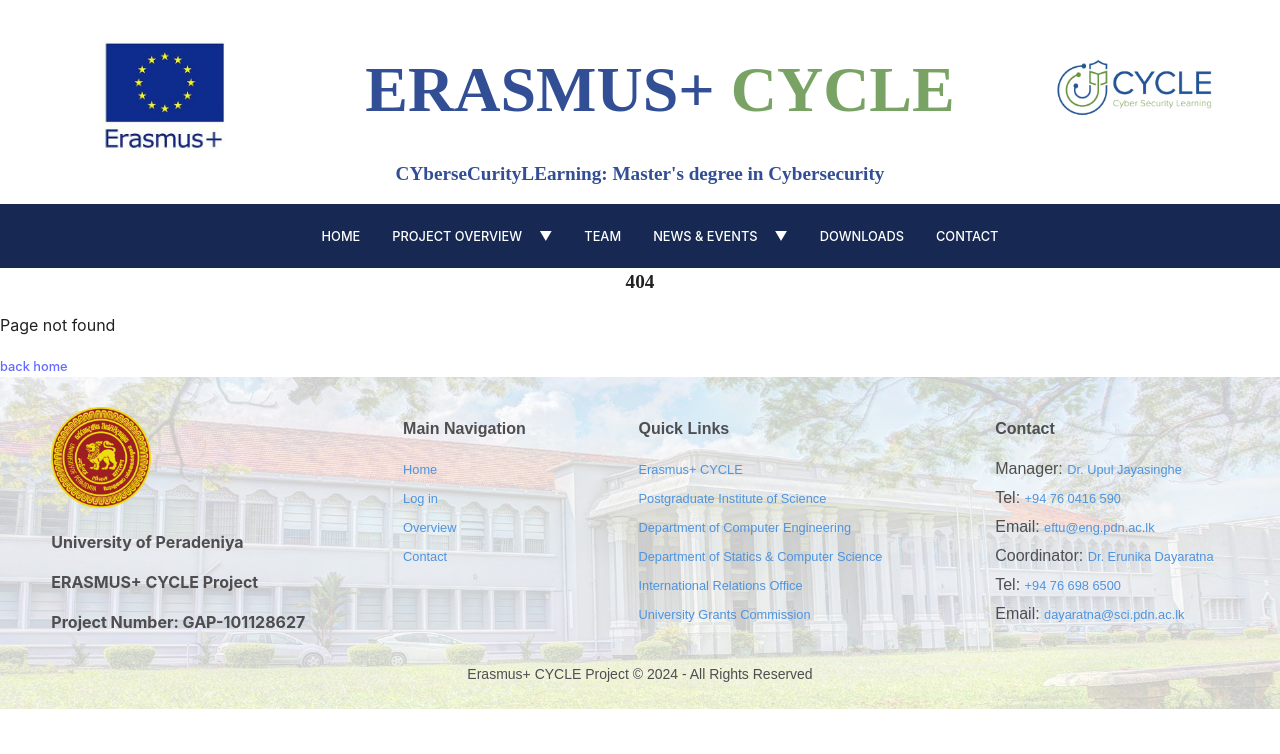
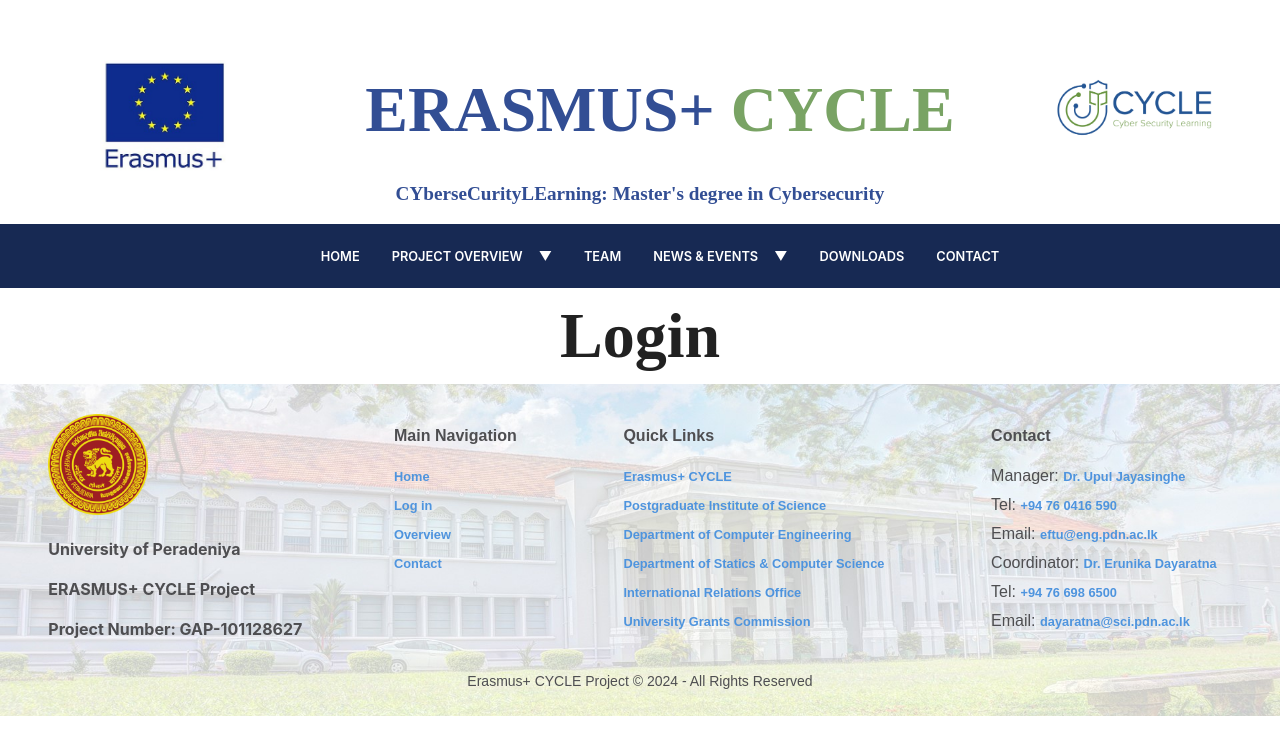
Before and after one commit to cepdnaclk/e20-co225-Erasmus-plus-Project-Web-and-MIS, a React (Vite) app in the folder front-end/: page /login in a window 1280 px wide. Shown: the top 754 px of the page. Built offline with nearby package versions, Linux system fonts and the light colour scheme.

Commit message:
Update Login.jsx

```diff
--- a/front-end/src/App.jsx
+++ b/front-end/src/App.jsx
@@ -5,6 +5,7 @@
 import './components/Header.css'
 // import './components/Footer.css'
 
+import Login from './Pages/Login';
 import Home from './Pages/Home';
 import Team from './Pages/Team';
 import News from './Pages/News';
@@ -25,6 +26,7 @@
     <BrowserRouter>
     <nav> <Header/> </nav>
       <Routes>
+          <Route path = 'login' element = {<Login />} />
           <Route path = '/' element = {<Home />} />
           <Route path = 'project overview' element = {<SharedLayoutProjectOverview />}>
             <Route index element = {<SharedLayoutProjectOverview />}/>
--- /dev/null
+++ b/front-end/src/Pages/Login.jsx
@@ -0,0 +1,9 @@
+function Login() {
+    return(
+      <>
+      <h1>Login</h1>
+        </>
+    );
+  }
+
+  export default Login;
--- a/front-end/src/components/Header.css
+++ b/front-end/src/components/Header.css
@@ -4,7 +4,7 @@
     color-scheme: light dark;
     color: rgba(0, 0, 0, 0.87);
     background-color: #ffffff;
-
+    text-decoration: none;
     font-synthesis: none;
     text-rendering: optimizeLegibility;
     -webkit-font-smoothing: antialiased;
@@ -20,11 +20,11 @@
   a {
     font-weight: 600;
     font-size: 0.9em;
-    color: #646cff;
-    text-decoration: inherit;
+    color: white;
+    text-decoration: none;
   }
   a:hover {
-    color: #535bf2;
+    color: white;
   }
 
   h1 {
@@ -46,7 +46,7 @@
     display: flex;
     justify-content: space-between;
     align-items: center;
-    margin-top: 20px;
+    margin-top: 40px;
     padding: 0px 0px;
     margin-bottom: 0px;
     box-sizing: border-box;
@@ -181,9 +181,8 @@
     }
 
     a {
-      font-weight: 500;
+      font-weight: 600;
       font-size: 0.8em;
-      color: #646cff;
       text-decoration: inherit;
     }
 
--- a/front-end/src/components/Header.jsx
+++ b/front-end/src/components/Header.jsx
@@ -1,20 +1,40 @@
-import React, {useState} from 'react';
-import {Link, Outlet} from 'react-router-dom';  // //Add page routing using router dom
+import React, {useState, useEffect} from 'react';
+import {Link, Outlet, useLocation} from 'react-router-dom';  // //Add page routing using router dom
 
 import cylcleLogo from '../assets/CYCLE-logo.png';
 import erasmusLogo from '../assets/erasmus-plus-logo.jpg';
+import style from '../pageStyling/Login.module.css';
 
 function Header(){
     // Constants for hamburger menu
     const [menuOpen, setMenuOpen] = useState(false);
 
+    // Constants for login button
+    const [isVisible, setIsVisible] = useState(true);
+
+    // Get the current location
+    const location = useLocation();
+
     // set hamburger menu to close when a link is clicked
     const handleLinkClick = () => {
         setMenuOpen(false);
+        setIsVisible(false);
     }
+
+    // Update the visibility of the login button based on the current location
+    useEffect(() => {
+        if (location.pathname === '/login') {
+            setIsVisible(false);
+        } else {
+            setIsVisible(true);
+        }
+    })
 
     return(
         <header>
+            <div>
+            {isVisible && <button className={style["Login-button"]}><Link to = '/login' onClick={handleLinkClick}>LOGIN</Link></button>}
+            </div>
             <div className='logo-block'>
             {/* Erasmus logo */}
             <a href = "https://erasmus-plus.ec.europa.eu/"><img src={erasmusLogo} alt="Erasmus+ Logo" className="Erasmus-plus-Logo"></img></a>
--- /dev/null
+++ b/front-end/src/pageStyling/Login.module.css
@@ -0,0 +1,19 @@
+.Login-button{
+    position: absolute;
+    display: flex;
+    align-self: flex-start;
+    top: 30px;
+    right: 30px;
+    padding: 10px 22px;
+    font-size: 16px;
+    background-color: #203a90;
+    text-decoration: none;
+    border: none;
+    border-radius: 5px;
+    cursor: pointer;
+    transition: background-color 0.2s ease;
+}
+
+.Login-button:hover {
+    background-color: #0056b3;
+}
```
